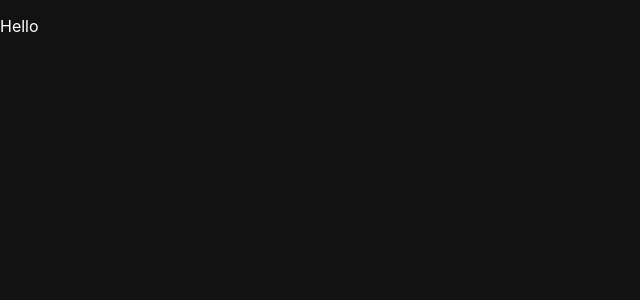
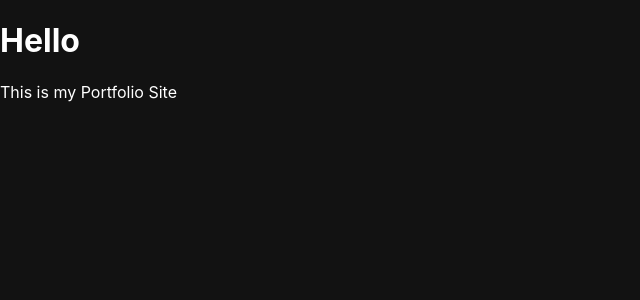
Before and after one commit to ScottDrysdale86/portfolio, a React (Create React App) app: page / in a window 1280 px wide. Shown: the top 300 px of the page, without its empty margins (0-640 px from the left). Built offline with nearby package versions, Linux system fonts and the light colour scheme.

Commit message:
added p tag

```diff
--- a/src/App.js
+++ b/src/App.js
@@ -1,9 +1,12 @@
-import './App.css';
+import "./App.css";
 
 function App() {
-  return (
-    <p>Hello</p>
-  );
+	return (
+		<>
+			<h1>Hello</h1>
+			<p>This is my Portfolio Site</p>
+		</>
+	);
 }
 
 export default App;
```
